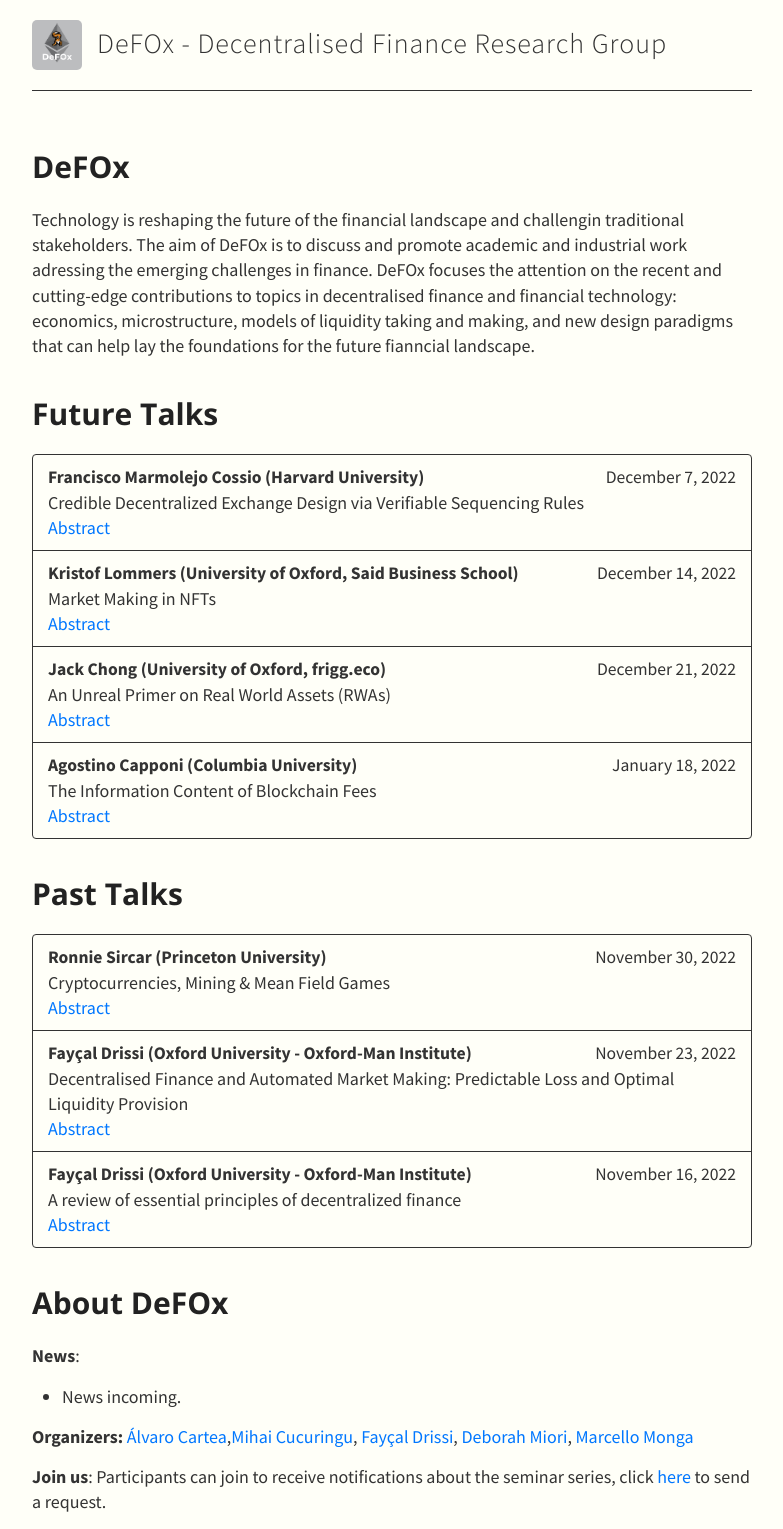
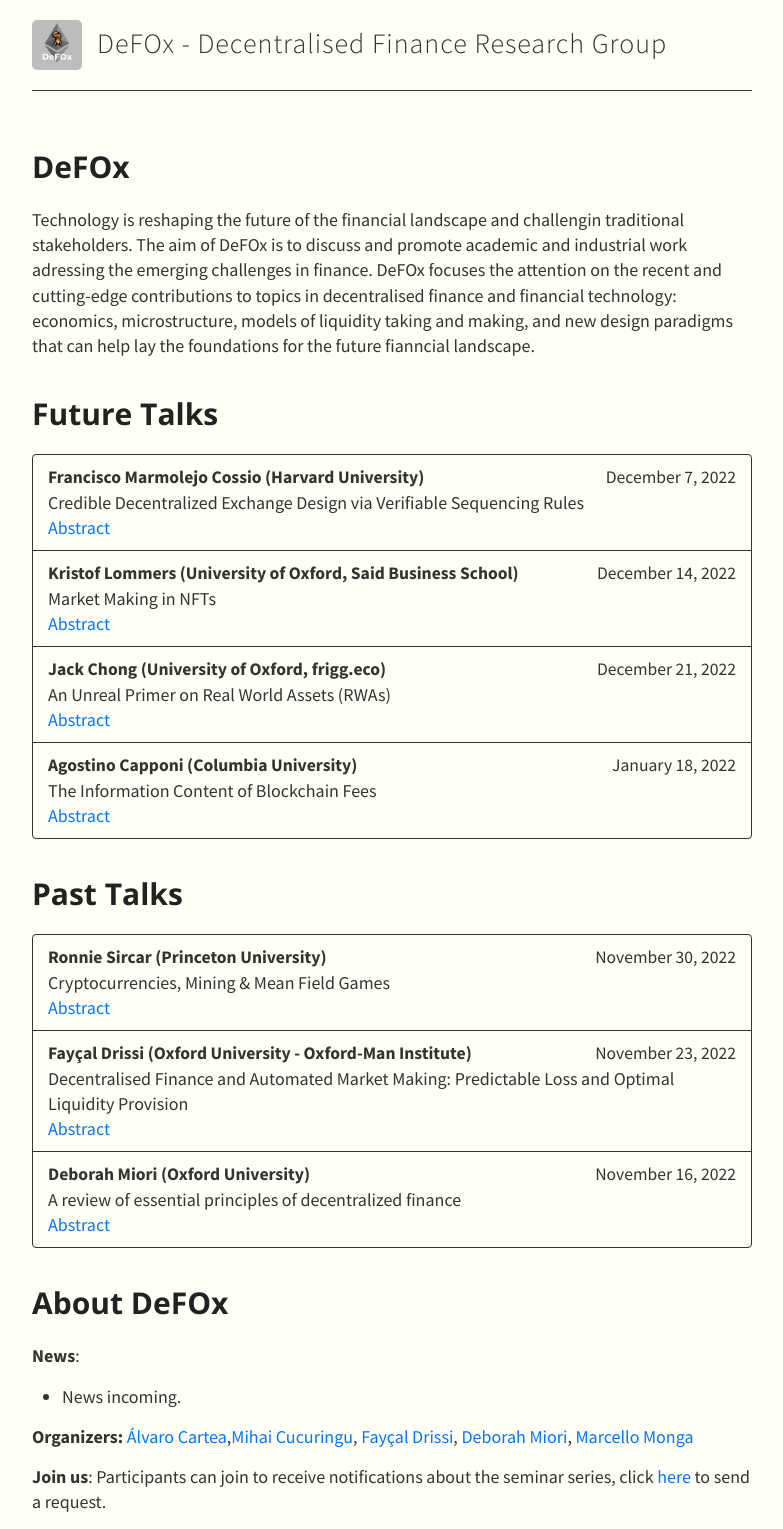
Before and after one commit to def-ox/def-ox.github.io, a Jekyll site: the page built from index.md, in a window 1280 px wide. Shown: the whole page, without its empty margins (248-1031 px from the left). Built offline with Jekyll 4.4.1, drawn with Linux system fonts in a browser that asks for light colours; nearby versions of some CDN libraries; our own code applies the rules of GitHub Pages for plain Markdown files.

Commit message:
fix debbie

```diff
--- a/_data/talks.yml
+++ b/_data/talks.yml
@@ -39,7 +39,7 @@
       abstract: "We introduce a new comprehensive metric of predictable loss (PL) for liquidity providers in constant function automated market makers and derive an optimal liquidity provision strategy. PL compares the value of the LP's holdings in the liquidity pool (assuming no fee revenue) with that of a self-financing portfolio that replicates the LP's holdings and invests in a risk-free account. We provide closed-form formulae for PL, and show that the losses stem from two sources: the convexity cost, which depends on liquidity taking activity and the convexity of the pool's trading function; the opportunity cost, which is due to locking the LP's assets in the pool. For LPs in constant product market makers with concentrated liquidity, we derive a closed-form strategy that dynamically adjusts the range around the exchange rate as a function of market trend, volatility, and liquidity taking activity in the pool. We prove that the profitability of liquidity provision depends on the tradeoff between PL and fee income. Finally, we use Uniswap v3 data to show that LPs have traded at a significant loss, and to show that the out-of-sample performance of our strategy is considerably superior to the historical performance of LPs in the pool we consider. "
       bio: "Fayçal Drissi is a PhD candidate at Université Paris 1 Panthéon-Sorbonne."
       link: https://papers.ssrn.com/sol3/papers.cfm?abstract_id=4273989
-    - speaker: Fayçal Drissi (Oxford University - Oxford-Man Institute)
+    - speaker: Deborah Miori (Oxford University)
       date: November 16, 2022
       title: "A review of essential principles of decentralized finance"
       abstract: "An overview of the main features and innovations described in Uniswap v1, v2 and v3 whitepapers"
```
